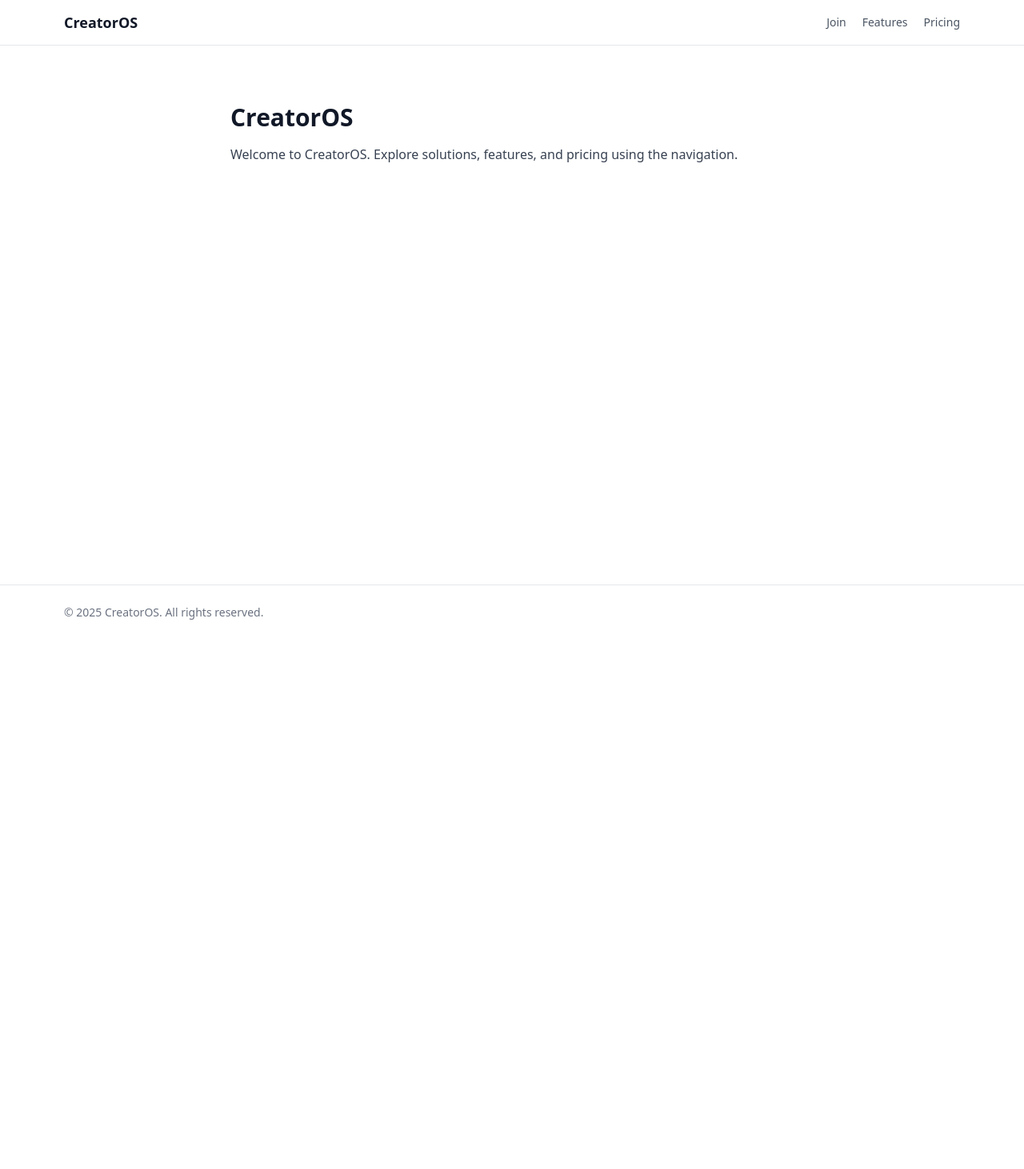
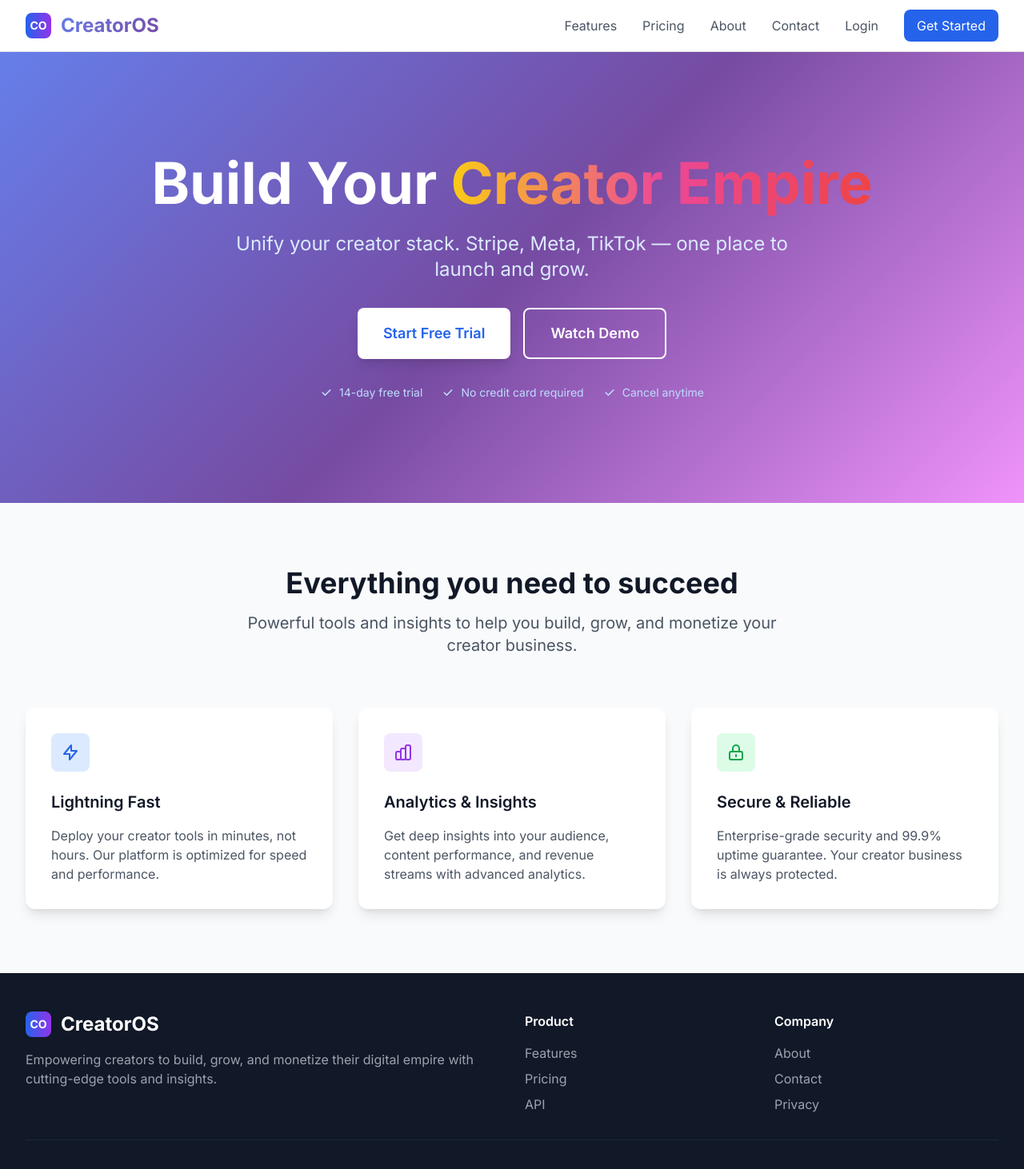
Before and after one commit to ThePromptMentor/creator-os-website, a Next.js app: page / in a window 1280 px wide. Shown: the top 1462 px of the page at 80% size. Before the commit the page ends 800 px from the top, so only its background shows below. Built offline with nearby package versions, Linux system fonts and the light colour scheme.

Commit message:
Transform site into modern CreatorOS landing page

```diff
--- a/app/globals.css
+++ b/app/globals.css
@@ -2,20 +2,50 @@
 @tailwind components;
 @tailwind utilities;
 
-/* App globals */
 :root {
-  color-scheme: light;
+  --background: #ffffff;
+  --foreground: #171717;
+  --card: #ffffff;
+  --card-foreground: #171717;
+  --primary: #2563eb;
+  --primary-foreground: #ffffff;
+  --secondary: #f1f5f9;
+  --secondary-foreground: #0f172a;
+  --muted: #f8fafc;
+  --muted-foreground: #64748b;
+  --accent: #f1f5f9;
+  --accent-foreground: #0f172a;
+  --border: #e2e8f0;
+  --input: #e2e8f0;
+  --ring: #2563eb;
 }
 
-html, body {
-  height: 100%;
+* {
+  border-color: hsl(var(--border));
 }
 
 body {
-  @apply text-gray-900 bg-white antialiased;
+  color: var(--foreground);
+  background: var(--background);
+  font-feature-settings: "rlig" 1, "calt" 1;
 }
 
-/* Simple container helper */
-.container {
-  @apply max-w-6xl mx-auto px-4;
+.gradient-text {
+  background: linear-gradient(135deg, #667eea 0%, #764ba2 100%);
+  -webkit-background-clip: text;
+  -webkit-text-fill-color: transparent;
+  background-clip: text;
 }
+
+.hero-gradient {
+  background: linear-gradient(135deg, #667eea 0%, #764ba2 50%, #f093fb 100%);
+}
+
+.card-hover {
+  transition: all 0.3s ease;
+}
+
+.card-hover:hover {
+  transform: translateY(-4px);
+  box-shadow: 0 20px 25px -5px rgb(0 0 0 / 0.1), 0 8px 10px -6px rgb(0 0 0 / 0.1);
+}
--- a/app/layout.tsx
+++ b/app/layout.tsx
@@ -1,31 +1,83 @@
+import type { Metadata } from "next";
+import { Inter } from "next/font/google";
 import "./globals.css";
-import React from "react";
 
-export const metadata = {
-  title: "CreatorOS",
-  description: "Operate and scale your creator business.",
+const inter = Inter({ subsets: ["latin"] });
+
+export const metadata: Metadata = {
+  title: "CreatorOS - Build Your Creator Empire",
+  description: "The ultimate platform for creators to build, grow, and monetize their digital empire.",
 };
 
-export default function RootLayout({ children }: { children: React.ReactNode }) {
+export default function RootLayout({
+  children,
+}: Readonly<{
+  children: React.ReactNode;
+}>) {
   return (
     <html lang="en">
-      <body className="min-h-screen flex flex-col">
-        <header className="border-b">
-          <div className="container h-14 flex items-center justify-between">
-            <a href="/" className="font-semibold text-lg">CreatorOS</a>
-            <nav className="flex gap-5 text-sm text-gray-600">
-              <a href="/join" className="hover:text-black">Join</a>
-              <a href="/features" className="hover:text-black">Features</a>
-              <a href="/pricing" className="hover:text-black">Pricing</a>
-            </nav>
+      <body className={`${inter.className} antialiased`}>
+        <header className="bg-white border-b border-gray-200 sticky top-0 z-50">
+          <div className="max-w-7xl mx-auto px-4 sm:px-6 lg:px-8">
+            <div className="flex justify-between items-center h-16">
+              <div className="flex items-center space-x-3">
+                <div className="w-8 h-8 bg-gradient-to-r from-blue-600 to-purple-600 rounded-lg flex items-center justify-center">
+                  <span className="text-white font-bold text-sm">CO</span>
+                </div>
+                <span className="text-2xl font-bold gradient-text">CreatorOS</span>
+              </div>
+              <nav className="hidden md:flex items-center space-x-8">
+                <a href="#features" className="text-gray-600 hover:text-gray-900 transition-colors">Features</a>
+                <a href="#pricing" className="text-gray-600 hover:text-gray-900 transition-colors">Pricing</a>
+                <a href="#about" className="text-gray-600 hover:text-gray-900 transition-colors">About</a>
+                <a href="#contact" className="text-gray-600 hover:text-gray-900 transition-colors">Contact</a>
+                <a href="/login" className="text-gray-600 hover:text-gray-900 transition-colors">Login</a>
+                <a href="/signup" className="bg-blue-600 text-white px-4 py-2 rounded-lg hover:bg-blue-700 transition-colors">
+                  Get Started
+                </a>
+              </nav>
+            </div>
           </div>
         </header>
-        <main className="flex-1 container py-10">
+
+        <main className="min-h-screen">
           {children}
         </main>
-        <footer className="border-t">
-          <div className="container py-6 text-sm text-gray-500">
-            © {new Date().getFullYear()} CreatorOS. All rights reserved.
+
+        <footer className="bg-gray-900 text-white py-12">
+          <div className="max-w-7xl mx-auto px-4 sm:px-6 lg:px-8">
+            <div className="grid grid-cols-1 md:grid-cols-4 gap-8">
+              <div className="col-span-1 md:col-span-2">
+                <div className="flex items-center space-x-3 mb-4">
+                  <div className="w-8 h-8 bg-gradient-to-r from-blue-600 to-purple-600 rounded-lg flex items-center justify-center">
+                    <span className="text-white font-bold text-sm">CO</span>
+                  </div>
+                  <span className="text-2xl font-bold">CreatorOS</span>
+                </div>
+                <p className="text-gray-400 mb-4">
+                  Empowering creators to build, grow, and monetize their digital empire with cutting-edge tools and insights.
+                </p>
+              </div>
+              <div>
+                <h3 className="font-semibold mb-4">Product</h3>
+                <ul className="space-y-2 text-gray-400">
+                  <li><a href="#" className="hover:text-white transition-colors">Features</a></li>
+                  <li><a href="#" className="hover:text-white transition-colors">Pricing</a></li>
+                  <li><a href="#" className="hover:text-white transition-colors">API</a></li>
+                </ul>
+              </div>
+              <div>
+                <h3 className="font-semibold mb-4">Company</h3>
+                <ul className="space-y-2 text-gray-400">
+                  <li><a href="#" className="hover:text-white transition-colors">About</a></li>
+                  <li><a href="#" className="hover:text-white transition-colors">Contact</a></li>
+                  <li><a href="#" className="hover:text-white transition-colors">Privacy</a></li>
+                </ul>
+              </div>
+            </div>
+            <div className="border-t border-gray-800 mt-8 pt-8 text-center text-gray-400">
+              <p>&copy; 2025 CreatorOS. All rights reserved.</p>
+            </div>
           </div>
         </footer>
       </body>
--- a/app/page.tsx
+++ b/app/page.tsx
@@ -1,10 +1,100 @@
 export default function Home() {
   return (
-    <main className="p-8 max-w-3xl mx-auto">
-      <h1 className="text-3xl font-bold mb-4">CreatorOS</h1>
-      <p className="text-gray-700">
-        Welcome to CreatorOS. Explore solutions, features, and pricing using the navigation.
-      </p>
-    </main>
+    <div className="bg-white">
+      {/* Hero Section */}
+      <section className="hero-gradient text-white py-20 lg:py-32">
+        <div className="max-w-7xl mx-auto px-4 sm:px-6 lg:px-8 text-center">
+          <h1 className="text-4xl md:text-6xl lg:text-7xl font-bold mb-6">
+            Build Your{" "}
+            <span className="bg-gradient-to-r from-yellow-400 via-pink-500 to-red-500 bg-clip-text text-transparent">
+              Creator Empire
+            </span>
+          </h1>
+          <p className="text-xl md:text-2xl mb-8 text-blue-100 max-w-3xl mx-auto">
+            Unify your creator stack. Stripe, Meta, TikTok — one place to launch and grow.
+          </p>
+          <div className="flex flex-col sm:flex-row gap-4 justify-center mb-8">
+            <button className="bg-white text-blue-600 px-8 py-4 rounded-lg font-semibold text-lg hover:bg-gray-100 transition-colors shadow-lg">
+              Start Free Trial
+            </button>
+            <button className="border-2 border-white text-white px-8 py-4 rounded-lg font-semibold text-lg hover:bg-white hover:text-blue-600 transition-colors">
+              Watch Demo
+            </button>
+          </div>
+          <div className="flex flex-wrap justify-center gap-6 text-sm text-blue-200">
+            <span className="flex items-center">
+              <svg className="w-4 h-4 mr-2" fill="currentColor" viewBox="0 0 20 20">
+                <path fillRule="evenodd" d="M16.707 5.293a1 1 0 010 1.414l-8 8a1 1 0 01-1.414 0l-4-4a1 1 0 011.414-1.414L8 12.586l7.293-7.293a1 1 0 011.414 0z" clipRule="evenodd" />
+              </svg>
+              14-day free trial
+            </span>
+            <span className="flex items-center">
+              <svg className="w-4 h-4 mr-2" fill="currentColor" viewBox="0 0 20 20">
+                <path fillRule="evenodd" d="M16.707 5.293a1 1 0 010 1.414l-8 8a1 1 0 01-1.414 0l-4-4a1 1 0 011.414-1.414L8 12.586l7.293-7.293a1 1 0 011.414 0z" clipRule="evenodd" />
+              </svg>
+              No credit card required
+            </span>
+            <span className="flex items-center">
+              <svg className="w-4 h-4 mr-2" fill="currentColor" viewBox="0 0 20 20">
+                <path fillRule="evenodd" d="M16.707 5.293a1 1 0 010 1.414l-8 8a1 1 0 01-1.414 0l-4-4a1 1 0 011.414-1.414L8 12.586l7.293-7.293a1 1 0 011.414 0z" clipRule="evenodd" />
+              </svg>
+              Cancel anytime
+            </span>
+          </div>
+        </div>
+      </section>
+
+      {/* Features Section */}
+      <section id="features" className="py-20 bg-gray-50">
+        <div className="max-w-7xl mx-auto px-4 sm:px-6 lg:px-8">
+          <div className="text-center mb-16">
+            <h2 className="text-3xl md:text-4xl font-bold text-gray-900 mb-4">
+              Everything you need to succeed
+            </h2>
+            <p className="text-xl text-gray-600 max-w-2xl mx-auto">
+              Powerful tools and insights to help you build, grow, and monetize your creator business.
+            </p>
+          </div>
+
+          <div className="grid grid-cols-1 md:grid-cols-3 gap-8">
+            <div className="bg-white p-8 rounded-xl shadow-lg card-hover">
+              <div className="w-12 h-12 bg-blue-100 rounded-lg flex items-center justify-center mb-6">
+                <svg className="w-6 h-6 text-blue-600" fill="none" stroke="currentColor" viewBox="0 0 24 24">
+                  <path strokeLinecap="round" strokeLinejoin="round" strokeWidth={2} d="M13 10V3L4 14h7v7l9-11h-7z" />
+                </svg>
+              </div>
+              <h3 className="text-xl font-semibold text-gray-900 mb-4">Lightning Fast</h3>
+              <p className="text-gray-600">
+                Deploy your creator tools in minutes, not hours. Our platform is optimized for speed and performance.
+              </p>
+            </div>
+
+            <div className="bg-white p-8 rounded-xl shadow-lg card-hover">
+              <div className="w-12 h-12 bg-purple-100 rounded-lg flex items-center justify-center mb-6">
+                <svg className="w-6 h-6 text-purple-600" fill="none" stroke="currentColor" viewBox="0 0 24 24">
+                  <path strokeLinecap="round" strokeLinejoin="round" strokeWidth={2} d="M9 19v-6a2 2 0 00-2-2H5a2 2 0 00-2 2v6a2 2 0 002 2h2a2 2 0 002-2zm0 0V9a2 2 0 012-2h2a2 2 0 012 2v10m-6 0a2 2 0 002 2h2a2 2 0 002-2m0 0V5a2 2 0 012-2h2a2 2 0 012 2v14a2 2 0 01-2 2h-2a2 2 0 01-2-2z" />
+                </svg>
+              </div>
+              <h3 className="text-xl font-semibold text-gray-900 mb-4">Analytics & Insights</h3>
+              <p className="text-gray-600">
+                Get deep insights into your audience, content performance, and revenue streams with advanced analytics.
+              </p>
+            </div>
+
+            <div className="bg-white p-8 rounded-xl shadow-lg card-hover">
+              <div className="w-12 h-12 bg-green-100 rounded-lg flex items-center justify-center mb-6">
+                <svg className="w-6 h-6 text-green-600" fill="none" stroke="currentColor" viewBox="0 0 24 24">
+                  <path strokeLinecap="round" strokeLinejoin="round" strokeWidth={2} d="M12 15v2m-6 4h12a2 2 0 002-2v-6a2 2 0 00-2-2H6a2 2 0 00-2 2v6a2 2 0 002 2zm10-10V7a4 4 0 00-8 0v4h8z" />
+                </svg>
+              </div>
+              <h3 className="text-xl font-semibold text-gray-900 mb-4">Secure & Reliable</h3>
+              <p className="text-gray-600">
+                Enterprise-grade security and 99.9% uptime guarantee. Your creator business is always protected.
+              </p>
+            </div>
+          </div>
+        </div>
+      </section>
+    </div>
   );
 }
```
